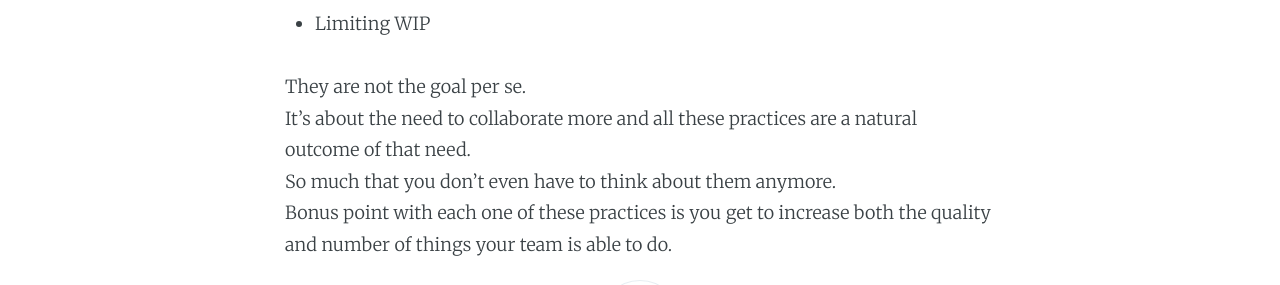
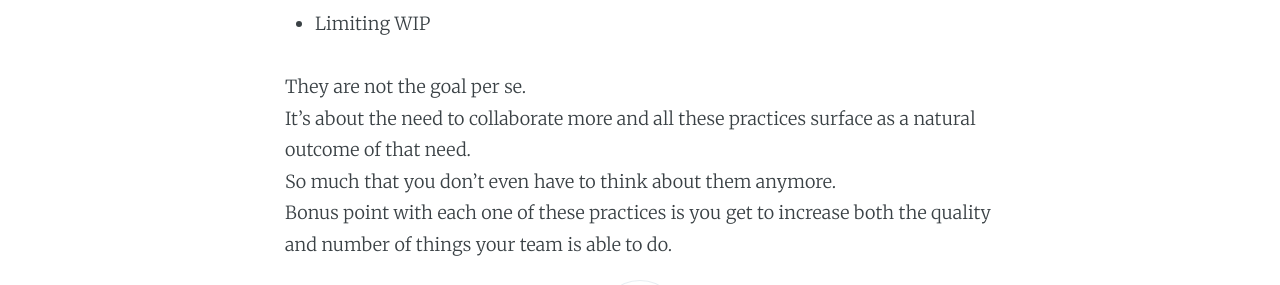
Before and after one commit to dragan-stepanovic/dragan-stepanovic.github.io, a Jekyll site: the page built from _posts/2020-09-15-it-is-not-about-practices.md, in a window 1280 px wide. Shown: the part 501-786 px from the top of the page. Built offline with Jekyll 4.4.1, drawn with Linux system fonts in a browser that asks for light colours; our own code applies the rules of GitHub Pages for plain Markdown files; comment, search, counter and statistics services are not loaded.

Commit message:
Update 2020-09-15-it-is-not-about-practices.md

```diff
--- a/_posts/2020-09-15-it-is-not-about-practices.md
+++ b/_posts/2020-09-15-it-is-not-about-practices.md
@@ -10,6 +10,6 @@ It's not about:
 - Limiting WIP
 
 They are not the goal per se.
-It's about the need to collaborate more and all these practices are a natural outcome of that need.
+It's about the need to collaborate more and all these practices surface as a natural outcome of that need.
 So much that you don't even have to think about them anymore.
 Bonus point with each one of these practices is you get to increase both the quality and number of things your team is able to do.
```
